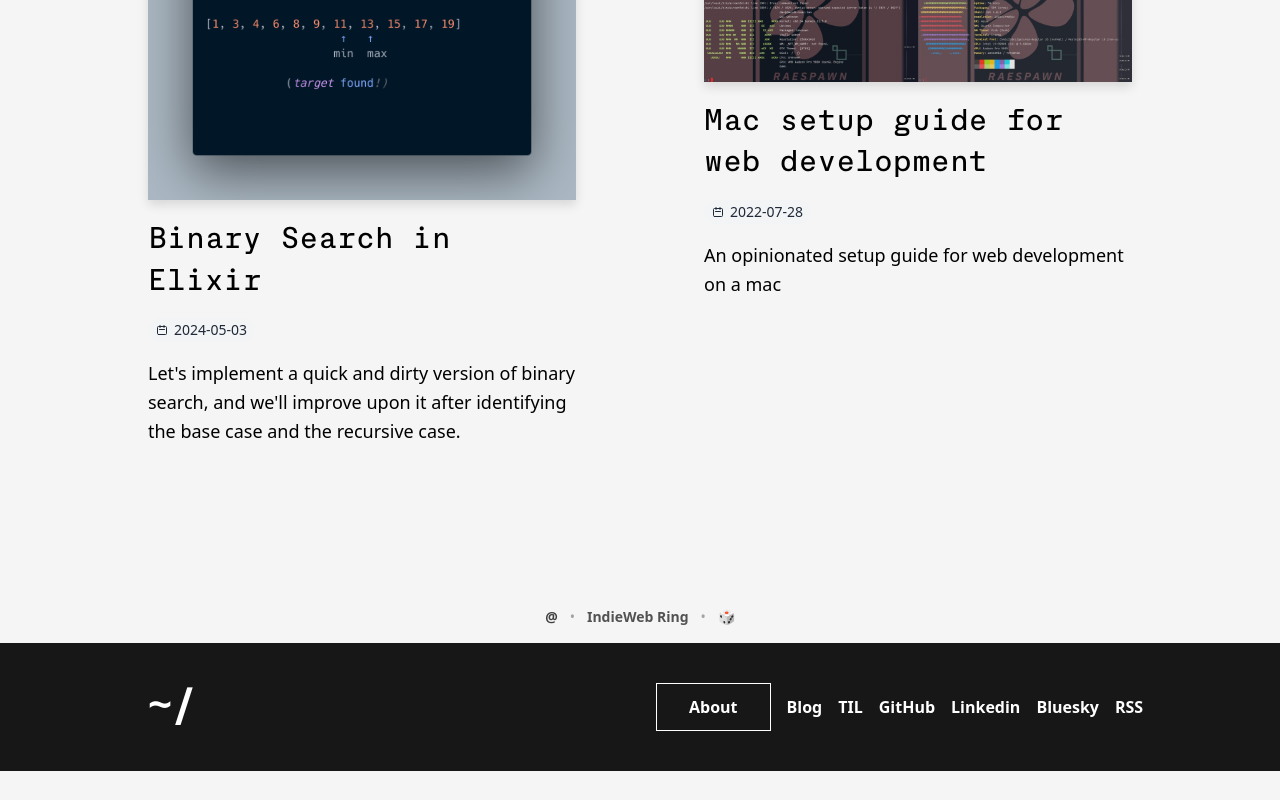
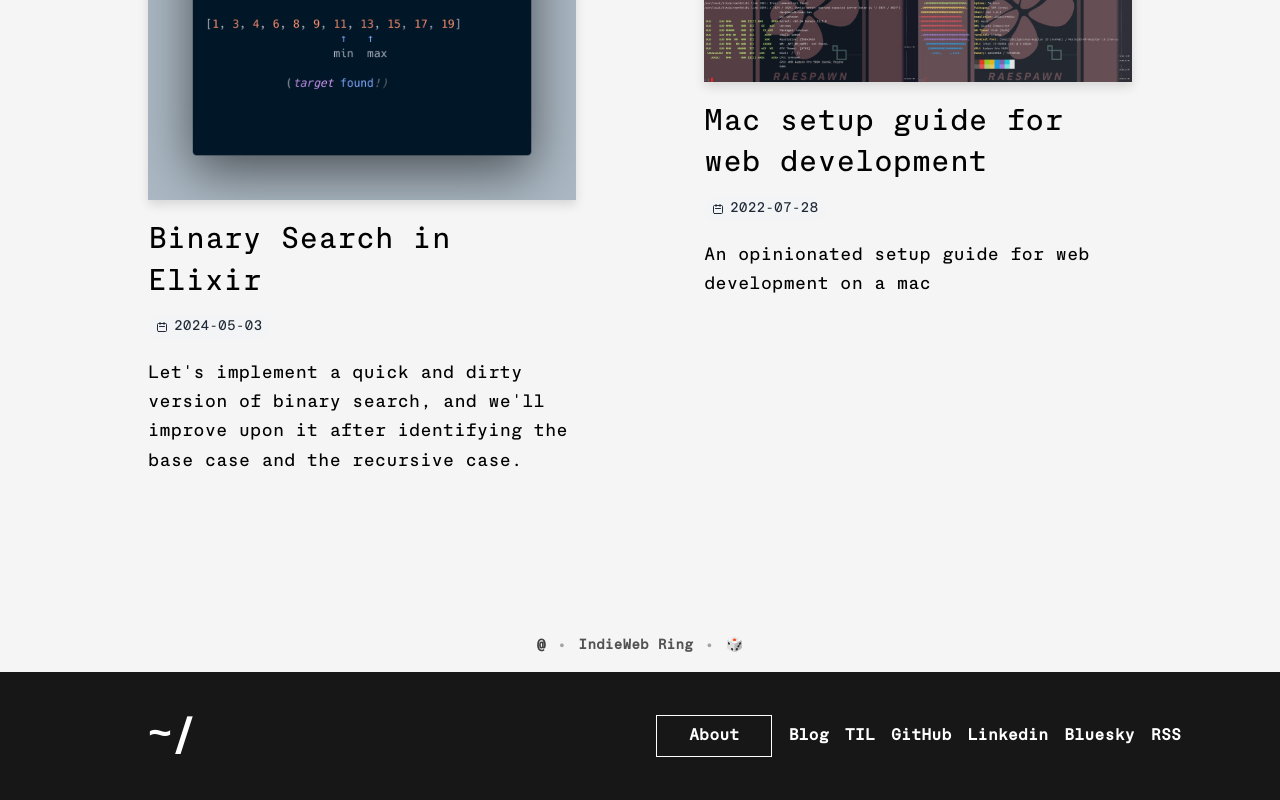
Before and after one commit to dviramontes/dotcom, a Next.js app: page / in a window 1280 px wide. Shown: the part 1734-2534 px from the top of the page. Before the commit the page ends 2505 px from the top, so only its background shows below. Built offline with nearby package versions, Linux system fonts and the light colour scheme.

Commit message:
set server mono font global

```diff
--- a/styles/index.css
+++ b/styles/index.css
@@ -1,6 +1,19 @@
+@font-face {
+  font-family: 'Server Mono';
+  src: url('/fonts/ServerMono-Regular.woff2') format('woff2');
+  font-weight: normal;
+  font-style: normal;
+  font-display: swap;
+}
+
 @tailwind base;
 @tailwind components;
 @tailwind utilities;
+
+body {
+  font-family: 'Server Mono', monospace;
+  background-color: whitesmoke;
+}
 
 pre code {
   display: block;
@@ -14,16 +27,4 @@ pre code {
   line-height: 1.45;
   background-color: #f6f8fa;
   border-radius: 3px;
-  font-family: 'Server Mono', monospace;
 }
-
-h1,
-h2,
-h3 {
-  font-family: 'Server Mono', Consolas, Monaco, 'Andale Mono', 'Ubuntu Mono',
-    monospace;
-}
-
-body {
-  background-color: whitesmoke;
-}
```
